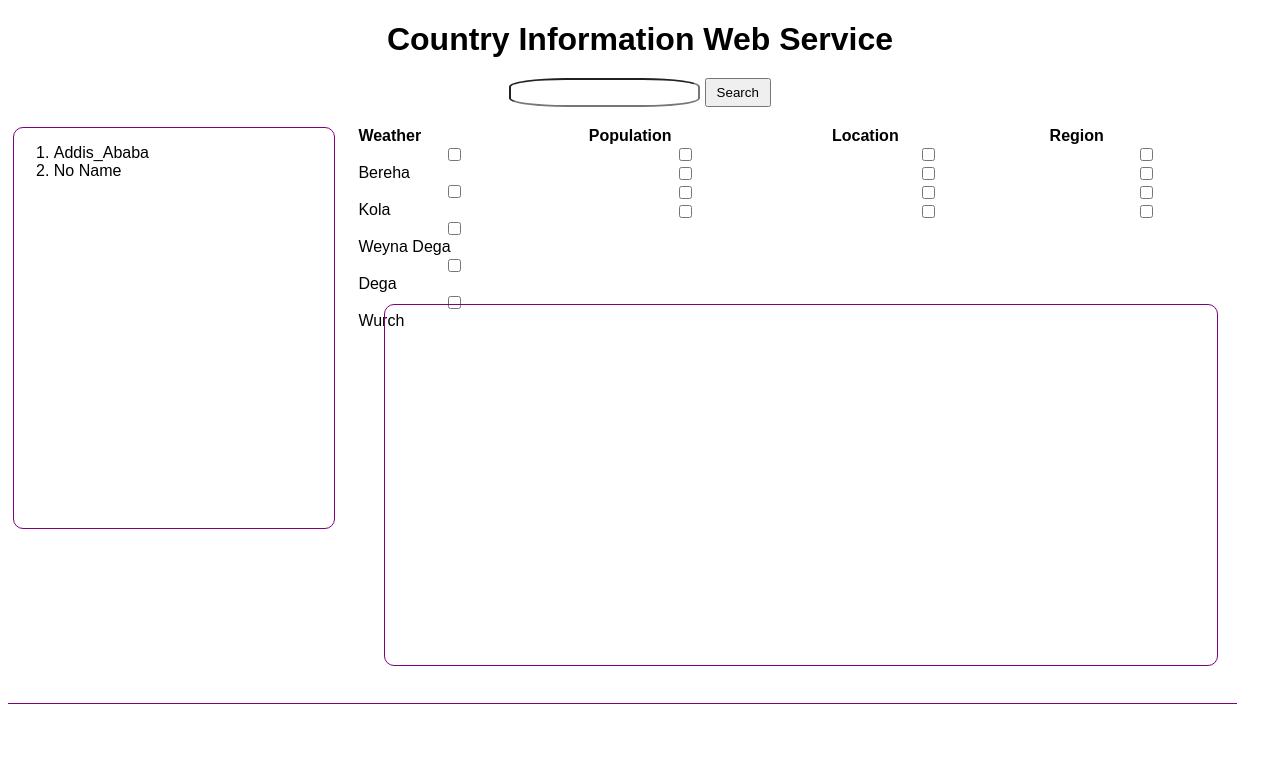
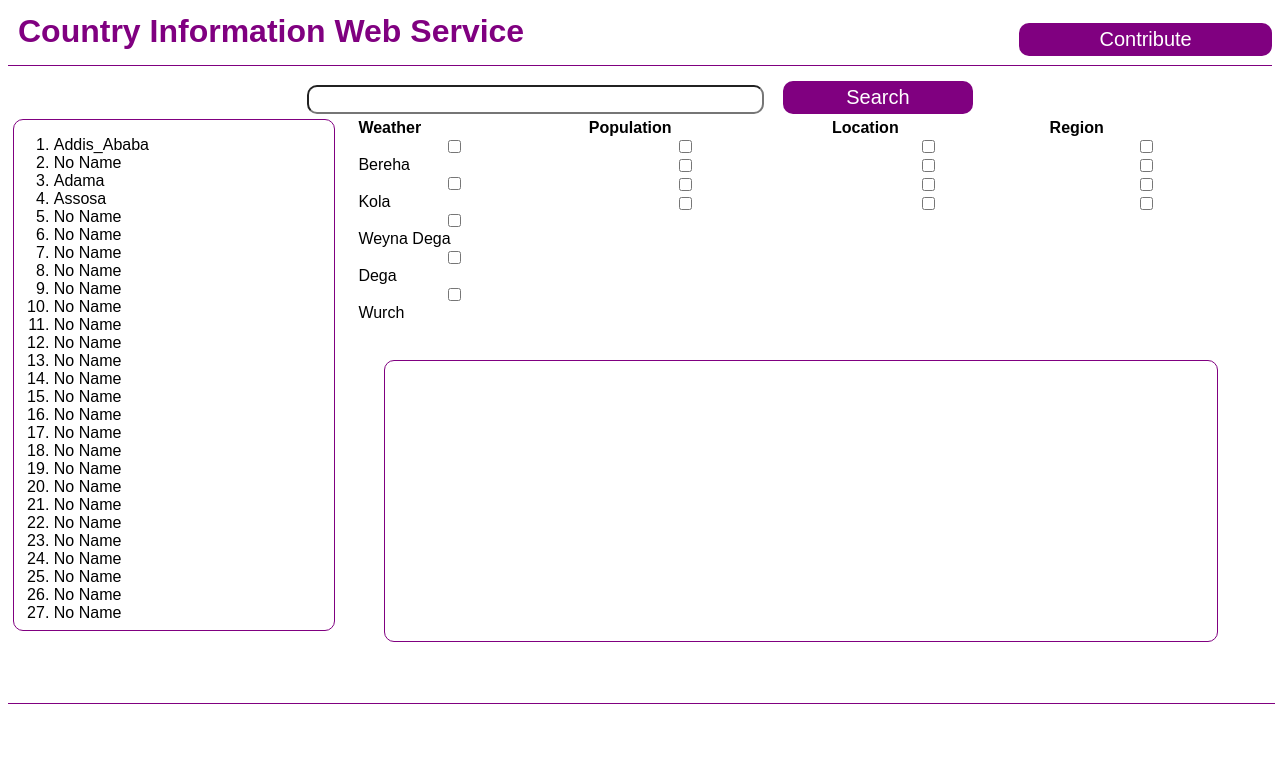
Before and after one commit to birhan-kassaye/Web-Service_for_tourism, a Flask app: page / in a window 1280 px wide. Shown: the top 759 px of the page. Run offline with Flask 2, Linux system fonts and the light colour scheme; some libraries are stand-ins or nearby versions.

Commit message:
style changes and some dynamic content addition like scroll bars

```diff
--- a/app/static/script/filters.js
+++ b/app/static/script/filters.js
@@ -1,23 +1,36 @@
 $('document').ready( function() {
-  let filters = [];
+  let filters = {};
   $('.checkoption').click(function() {
     $('.checkoption').not(this).prop('checked', false);
-    filters.push($(this).attr('data-name'))
+    filters[$(this).attr('data-name')] = $(this).attr('data-value')
   });
 
   $('.locationoption').click(function() {
     $('.locationoption').not(this).prop('checked', false)
-    filters.push($(this).attr('data-name'))
+    filters[$(this).attr('data-name')] = $(this).attr('data-value')
   });
 
   $('.regionoption').click(function() {
     $('.regionoption').not(this).prop('checked', false);
-    filters.push($(this).attr('data-name'))
+    filters[$(this).attr('data-name')] = $(this).attr('data-value')
   });
 
   $('.weatheroption').click(function() {
     $('.weatheroption').not(this).prop('checked', false);
-    filters.push($(this).attr('data-name'))
+    filters[$(this).attr('data-name')] = $(this).attr('data-value')
   });
 	console.log(filters)
+
+  $.getJSON('static/file.json', function (data) {
+    const info = data;
+    for (i in info) {
+      if (info[i]['__class__'] == 'City') {
+	let name = info[i]['name']
+        if (filters['weather'] == info[i]['weather']) {
+	  $('#results').append('<li>'+ name + '</li>');
+		console.log(info[i][name])
+	}
+      }
+    }
+  });
 });
--- a/app/static/styles/style.css
+++ b/app/static/styles/style.css
@@ -1,6 +1,35 @@
 /* Add your CSS styles here */
 body {
     font-family: Arial, sans-serif;
+}
+
+header {
+    display: flex;
+    flex-direction: row;
+    padding-bottom: 5px;
+    border-bottom: 1px solid purple;
+    justify-content: space-between;
+}
+
+header h1 {
+    position: relative;
+    top: 5px;
+    left: 10px;
+    justify-content: flex-start;
+    color: purple;
+    margin: 0;
+    padding-bottom: 15px;
+}
+
+header button {
+    position: relative;
+    width: 20%;
+    height: 33%;
+    background-color: purple;
+    color: white;
+    font-size: 20px;
+    border: none;
+    margin-bottom: 10px;
 }
 
 h1 {
@@ -18,23 +47,42 @@ label {
 }
 
 input[type="text"] {
+    position: relative;
+    top: 15px;
     padding: 5px;
     vertical-align: center;
-    border-radius: 30%;
+    border-radius: 10px;
+    width: 35%;
 }
 
 button {
+    position: relative;
+    top: 15px;
     padding: 5px 10px;
+    border: none;
+    border-radius: 10px;
+    background-color: purple;
+    color: white;
+    width: 15%;
+    font-size: 20px;
+    margin-left: 15px;
 }
 
 #all-cities {
     display: flex;
     width: 25%;
-    height: 50%;
+    height: 510px;
     position: absolute;
     left: 1%;
     border: 1px solid purple;
     border-radius: 10px;
+}
+
+#all-cities nav ol {
+    height: 95%;
+    width: 125%;
+    overflow: hidden;
+    overflow-y: scroll;
 }
 
 #weather {
@@ -77,9 +125,9 @@ button {
 #results {
     position: absolute;
     left: 30%;
-    top: 38%;
+    top: 45%;
     width: 65%;
-    height: 45%;
+    height: 35%;
     border: 1px solid purple;
     border-radius: 10px;
 }
@@ -87,7 +135,7 @@ button {
 footer {
     position: absolute;
     bottom: 5%;
-    width: 96%;
+    width: 99%;
     height: 7%;
     border-top: 1px solid purple;
 }
--- a/app/templates/index.html
+++ b/app/templates/index.html
@@ -8,7 +8,10 @@
     <script src="static/script/filters.js" type="text/javascript"></script>
 </head>
 <body>
+    <header>
 	<h1>Country Information Web Service</h1>
+        <button>Contribute</button>
+    </header>
 
     <form id="search-form">
         <input type="text" id="country_name" name="country_name" required>
@@ -16,15 +19,17 @@
     </form>
 
     <div id="all-cities">
+	<nav>
 	    <ol></ol>
+	</nav>
     </div>
     <section>
         <div id="weather">
             <label>Weather</label>
-	    <input type="checkbox" class="weatheroption" data-name="Bereha">Bereha</input>
-	    <input type="checkbox" class="weatheroption" data-name="Kola">Kola</input>
-        <input type="checkbox" class="weatheroption" data-name="Weyna_Dega">Weyna Dega</input>
-    	<input type="checkbox" class="weatheroption" data-name="Dega">Dega</input>
+            <input type="checkbox" class="weatheroption" data-name="weather" data-value="Bereha">Bereha</input>
+            <input type="checkbox" class="weatheroption" data-name="weather" data-value="Kola">Kola</input>
+            <input type="checkbox" class="weatheroption" data-name="weather" data-value="Weyna Dega">Weyna Dega</input>
+            <input type="checkbox" class="weatheroption" data-name="weather" data-value="Dega">Dega</input>
             <input type="checkbox" class="weatheroption">Wurch</input>
         </div>
         <div id="population">
```
Also changed, not shown: app/static/file.json (+1 -1 lines), 1 other file. Lines whose indentation alone changed are shown as unchanged.
